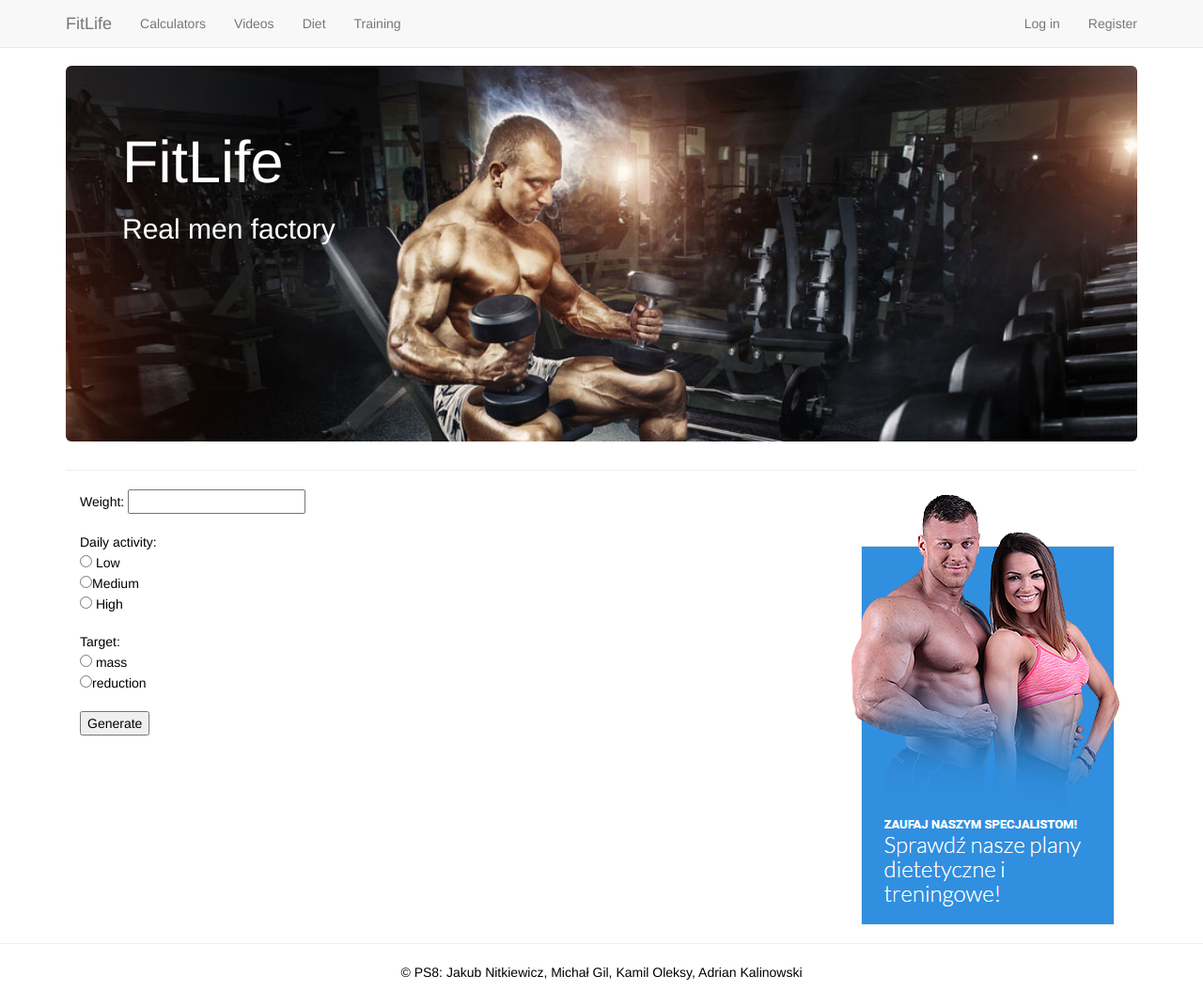
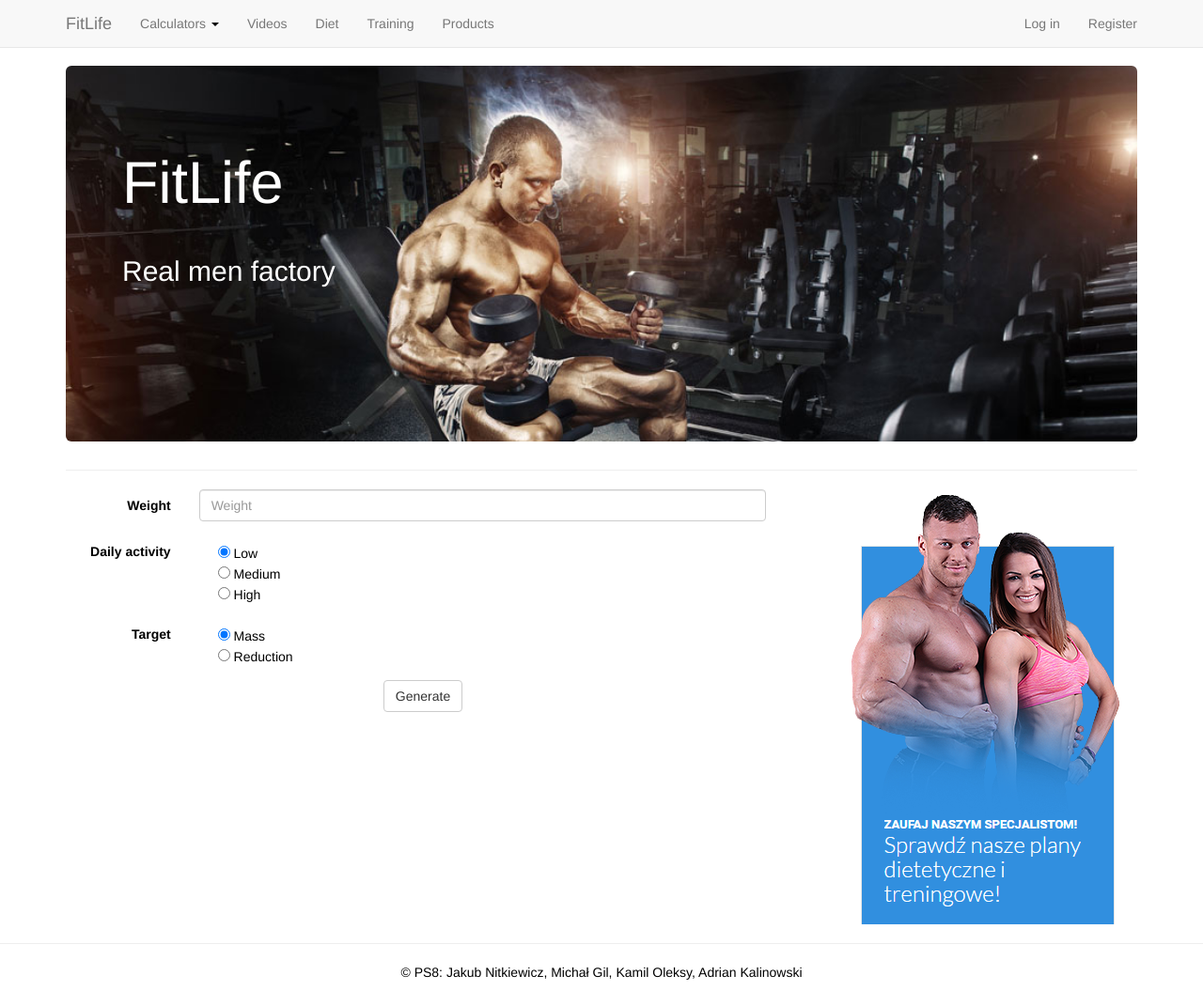
Before and after one commit to kml95/DjangroProject, a Django app: page /fitlife/dietplan/ in a window 1280 px wide. Shown: the whole page at 94% size. Run offline with Django 3.2, Linux system fonts and the light colour scheme; some libraries are stand-ins or nearby versions.

Commit message:
made everything not look awful

```diff
--- a/fitlife/templates/fitlife/calculatorBMI.html
+++ b/fitlife/templates/fitlife/calculatorBMI.html
@@ -31,7 +31,9 @@
                 </div>
             </div>
 
-            <input type="submit" value="Count" class="btn btn-default">
+            <div class="text-center">
+                <input type="submit" value="Count" class="btn btn-default">
+            </div>
         </form>
     {% endif %}
 {% endblock %}
--- a/fitlife/templates/fitlife/dietplan.html
+++ b/fitlife/templates/fitlife/dietplan.html
@@ -15,23 +15,47 @@
         fat: {{ fatpermeal|floatformat:0 }} grams<br><br>
         Products which you can use to plan your meal:<br>
         <a href="/fitlife/products/">Our products</a>
-        <form action="{% url 'fitlife:trainingplan' %}" method="post">
+        <form action="{% url 'fitlife:trainingplan' %}" method="post" class="form-horizontal">
             {% csrf_token %}
-            <br><input type="submit" name="count_again" value="Generate Again">
+            <div class="text-center">
+                <input type="submit" name="count_again" value="Generate Again" class="btn btn-default">
+            </div>
         </form>
     {% else %}
-        <form action="{% url 'fitlife:dietplan' %}" method="post">
+        <form action="{% url 'fitlife:dietplan' %}" method="post" class="form-horizontal">
             {% csrf_token %}
-            Weight:
-            <input type="text" name="weight"> <br><br>
-            Daily activity:<br>
-            <input type="radio" name="activity" value="low"> Low<br>
-            <input type="radio" name="activity" value="medium">Medium<br>
-            <input type="radio" name="activity" value="high"> High<br><br>
-            Target:<br>
-            <input type="radio" name="target" value="mass"> mass<br>
-            <input type="radio" name="target" value="reduction">reduction<br><br>
-            <input type="submit" value="Generate">
+            <div class="form-group">
+                <label class="col-sm-2 control-label">Weight</label>
+                <div class="col-sm-10">
+                    <input class="form-control" type="text" name="weight"  placeholder="Weight">
+                </div>
+            </div>
+            <div class="form-group">
+                <label class="col-sm-2 control-label">Daily activity</label>
+                <div class="col-sm-10">
+                    <div class="checkbox">
+                        <label>
+                            <input type="radio" name="activity" value="low" checked="checked"> Low<br>
+                            <input type="radio" name="activity" value="medium"> Medium<br>
+                            <input type="radio" name="activity" value="high"> High<br>
+                        </label>
+                    </div>
+                </div>
+            </div>
+            <div class="form-group">
+                <label class="col-sm-2 control-label">Target</label>
+                <div class="col-sm-10">
+                    <div class="checkbox">
+                        <label>
+                            <input type="radio" name="target" value="mass" checked="checked"> Mass<br>
+                            <input type="radio" name="target" value="reduction"> Reduction<br>
+                        </label>
+                    </div>
+                </div>
+            </div>
+            <div class="text-center">
+                <input type="submit" value="Generate" class="btn btn-default">
+            </div>
         </form>
     {% endif %}
 {% endblock %}
--- a/mysite/static/style.css
+++ b/mysite/static/style.css
@@ -4,6 +4,7 @@
 
 body {
 	padding-top: 50px;
+	height:100vh;
 }
 
 .dupa {
@@ -18,9 +19,13 @@ body {
 	color: white;
 }
 
+.dropdown:hover .dropdown-menu {
+    display: block;
+    margin-top: 0;
+ }
 
-.mainFeed {
-	/*background-color: gray;*/
+.calculators {
+	width: 200px;
 }
 
 .navbar {
--- a/mysite/templates/base.html
+++ b/mysite/templates/base.html
@@ -3,9 +3,9 @@
 
   <head>
     <meta charset="utf-8"> {% load static %}
-    <link rel="stylesheet" href="{% static 'normalize.css' %}">
     <link rel="stylesheet" href="https://maxcdn.bootstrapcdn.com/bootstrap/3.3.7/css/bootstrap.min.css" integrity="sha384-BVYiiSIFeK1dGmJRAkycuHAHRg32OmUcww7on3RYdg4Va+PmSTsz/K68vbdEjh4u" crossorigin="anonymous">
     <link rel="stylesheet" href="{% static 'style.css' %}">
+    <link rel="stylesheet" href="{% static 'normalize.css' %}">
     <title>{% block title %}FitLife{% endblock %}</title>
   </head>
 
@@ -19,10 +19,18 @@
         </div>
         <div id="navbar" class="navbar-collapse collapse">
           <ul class="nav navbar-nav">
-            <li><a href="/fitlife/calculators/">Calculators</a></li>
+            <li class="dropdown"><a href="/fitlife/calculators/" class="dropdown-toggle" data-toggle="dropdown">Calculators <span class="caret"></span></a>
+              <ul class="dropdown-menu">
+                <li><a href="/fitlife/calculatorBMR/">BMR</a></li>
+                <li><a href="/fitlife/calculatorBMI/">BMI</a></li>
+                <li><a href="/fitlife/calculatorWeight/">Weight</a></li>
+              </ul>
+            </li>
             <li><a href="/fitlife/films/">Videos</a></li>
-            <li><a href="#">Diet</a></li>
+            <li><a href="/fitlife/dietplan/">Diet</a>
+            </li>
             <li><a href="/fitlife/trainingplan/">Training</a></li>
+            <li><a href="/fitlife/products/">Products</a></li>
           </ul>
           <ul class="nav navbar-nav navbar-right">
             {% if user.is_authenticated %}
```
Also changed, not shown: fitlife/templates/fitlife/calculatorBMR.html (+7 -3 lines), fitlife/templates/fitlife/calculatorWeight.html (+7 -3 lines), fitlife/templates/fitlife/calculators.html (+5 -3 lines), fitlife/templates/fitlife/products.html (+24 -28 lines), fitlife/templates/fitlife/trainingplan.html (+28 -10 lines).
